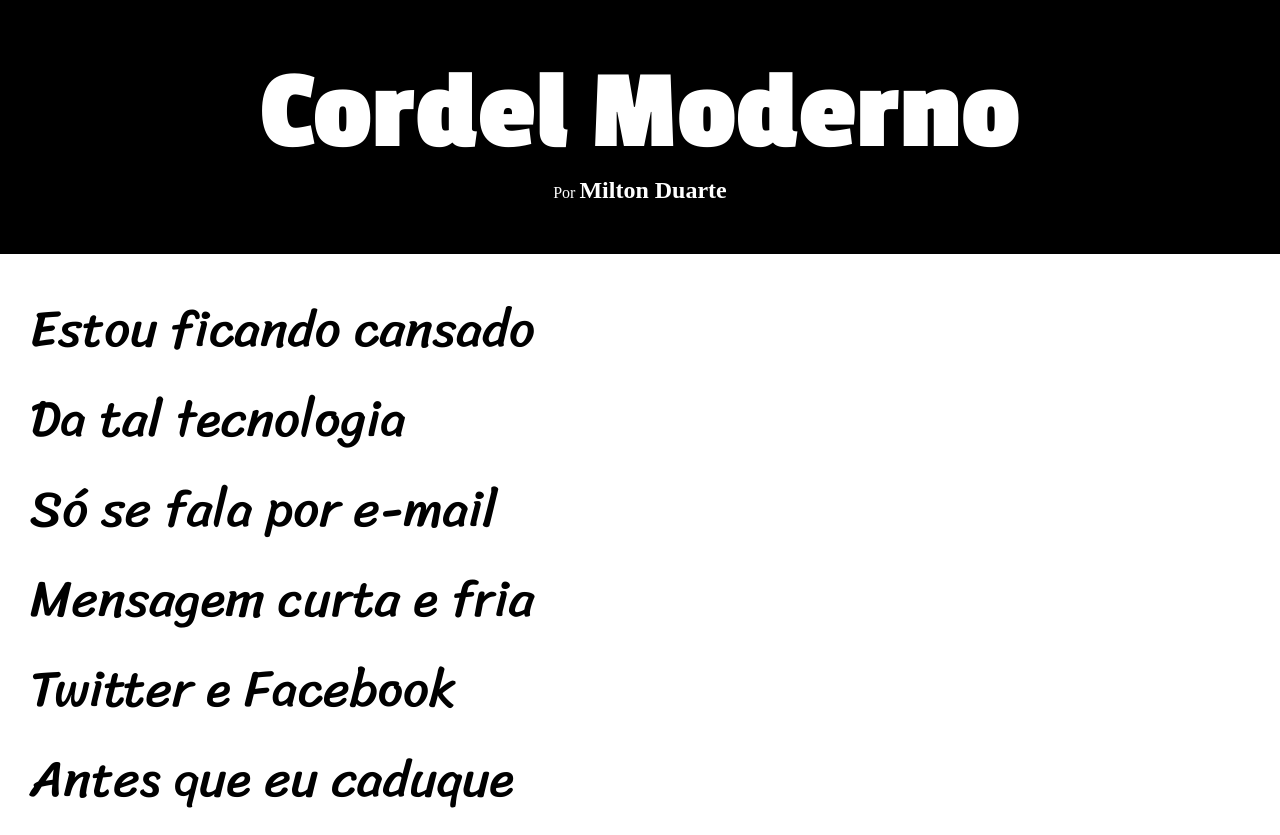
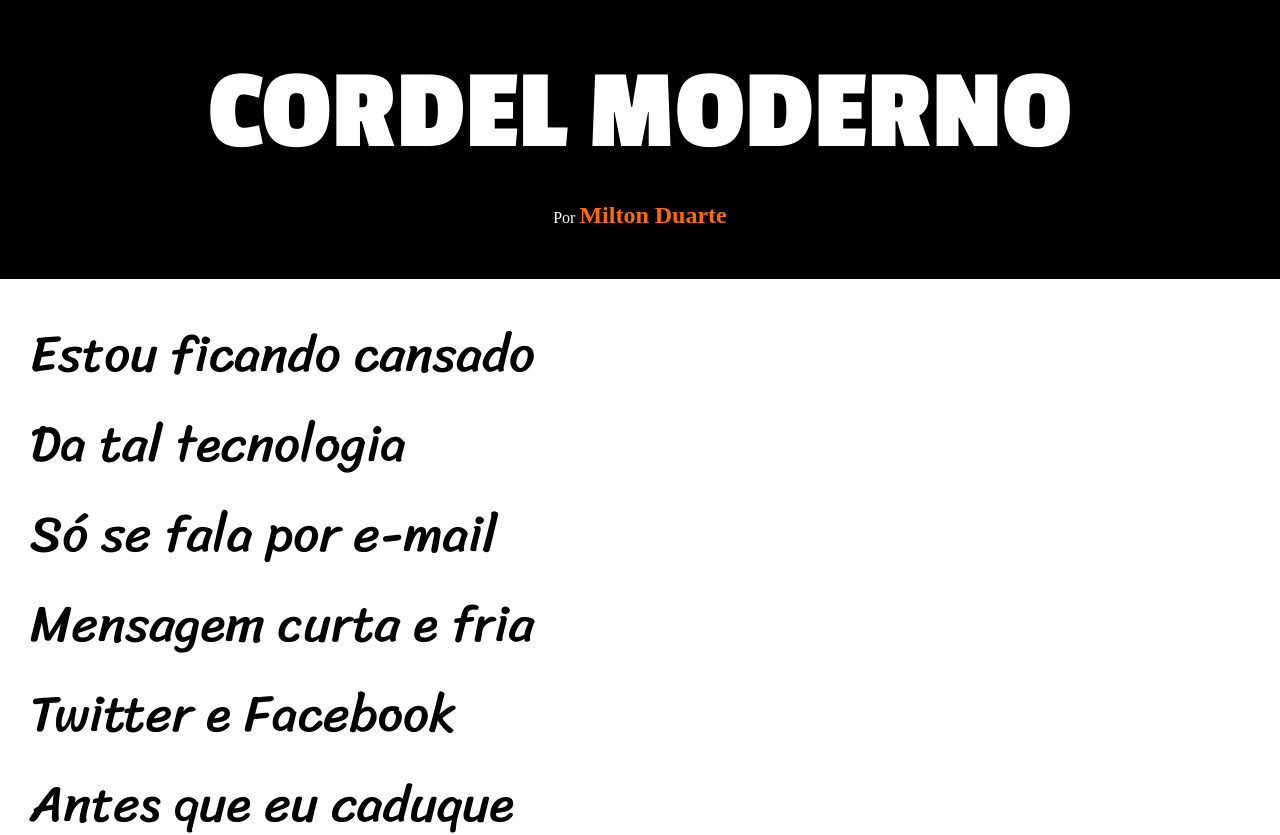
Before and after one commit to Ricky-Saldanha/Projeto-Cordel, a plain HTML site: page index.html in a window 1280 px wide. Shown: the top 835 px of the page. Drawn offline with Linux system fonts and the light colour scheme.

Commit message:
finalizado 1

```diff
--- a/index.html
+++ b/index.html
@@ -10,7 +10,7 @@
 <body>
     <header>
 
-        <h11>Cordel Moderno</h11>
+        <h1>Cordel Moderno</h1>
             <p>
                 Por <a href="https://www.recantodasletras.com.br/poesias/3186743"   target="_blank"><strong>Milton Duarte</strong></a>
             </p>
--- a/style.css
+++ b/style.css
@@ -22,19 +22,23 @@ header{
     padding-top: 50px;
     pad
 }
-header h11{
+header h1{
+    text-transform: uppercase;
     font-family: 'passion',Arial, Helvetica, sans-serif;
     font-size: 9vw;
-    padding-bottom: 25px;
+    padding-bottom:25px;
+
+
 
 }
 header a{
     text-decoration: none;
-    color: white;
+    color: rgb(255, 106, 0);
     font-size: 1.5em;
 }
 a:hover{
-    color: ;
+    color: greenyellow;
+    text-decoration: underline;
 }
 header p{
     padding-bottom: 50px;
```
